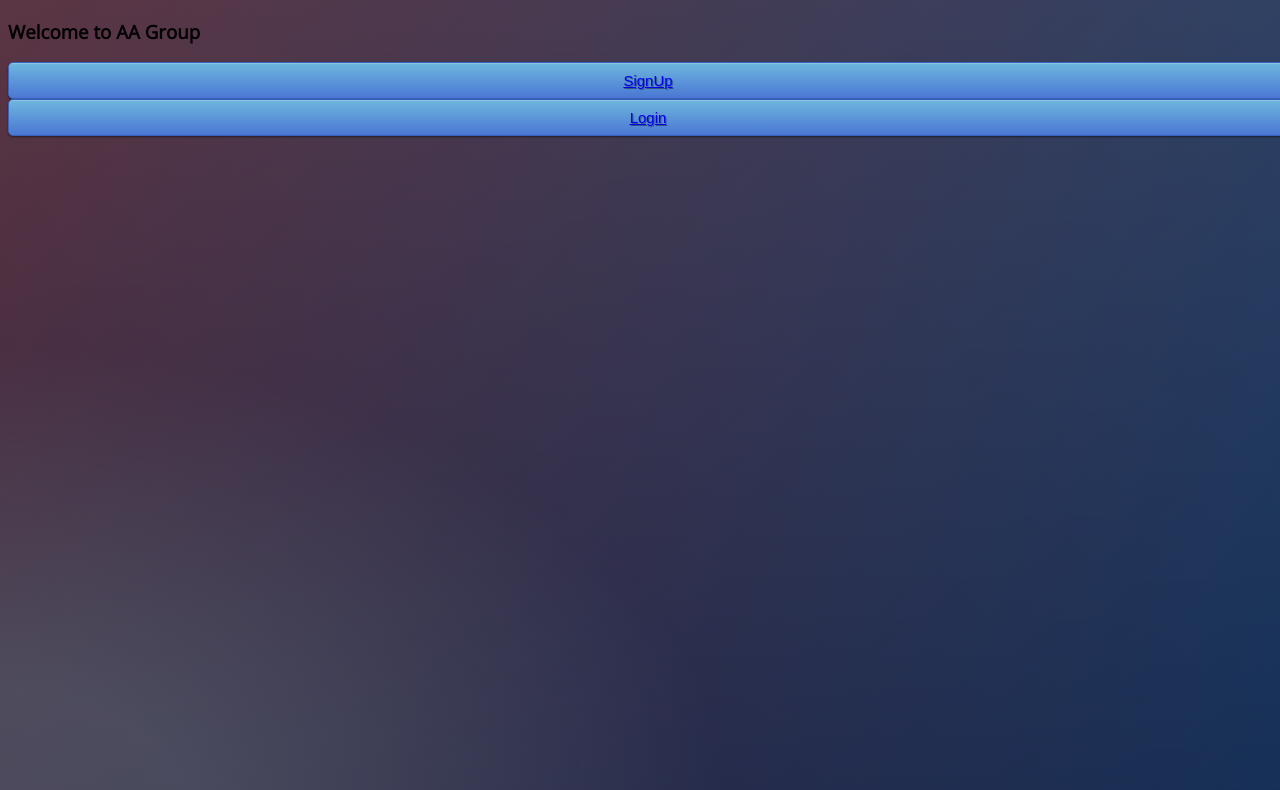
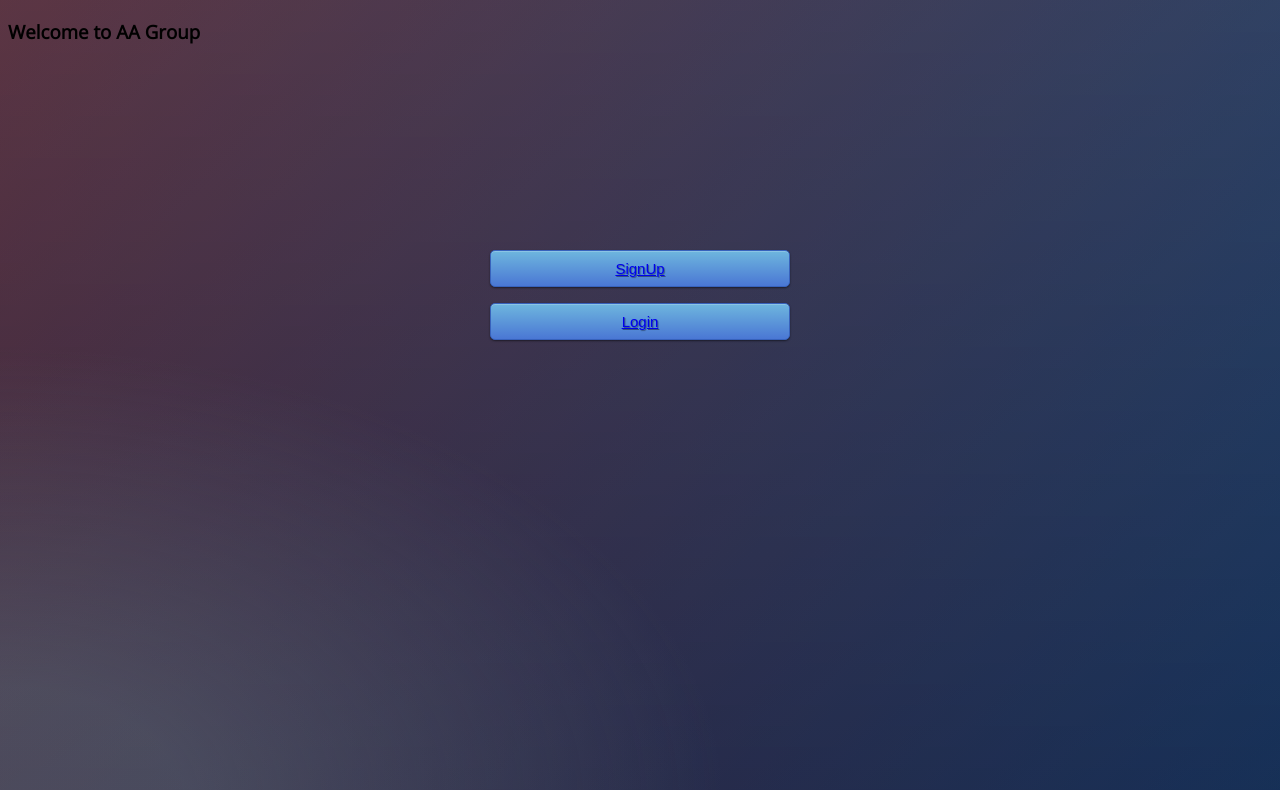
Before and after one commit to chillingham/chillingham.github.io, a Django app: template templates/authentication/index.html in a window 1280 px wide. Shown: the top 790 px of the page. Run offline with Django 3.2, Linux system fonts and the light colour scheme; the template is opened without the code that fills it, so the values that code supplies are empty; parts of the project's set-up code (start-up, migrations or seed data) failed here and were passed over.

Commit message:
Minor changes to index.html

```diff
--- a/templates/authentication/index.html
+++ b/templates/authentication/index.html
@@ -250,15 +250,16 @@
         {% endfor %}
 
         <h3>Welcome to AA Group</h3>
-
+        <div class="login">
         {% if user.is_authenticated %}
-        <h3>Hello {{ fname }}</h3>
-        <h4>You successfully logged in.</h4>
-        <button type="submit" class="btn btn-primary btn-block btn-large"><a href="/signout">Logout</a></button>
+          <h3>Hello {{ fname }}</h3>
+          <h4>You successfully logged in.</h4>
+          <button type="submit" class="btn btn-primary btn-block btn-large"><a href="/signout">Logout</a></button>
         {% else %}
-        <button type="submit" class="btn btn-primary btn-block btn-large"><a href="/signup"> SignUp</a></button>
-        <button type="submit" class="btn btn-primary btn-block btn-large"><a href="/signin"> Login</a></button>
+          <button type="submit" class="btn btn-primary btn-block btn-large"><a href="/signup"> SignUp</a></button>
+          <p></p>
+          <button type="submit" class="btn btn-primary btn-block btn-large"><a href="/signin"> Login</a></button>
         {% endif %}
-
+        </div>
     </body>
 </html>
```
